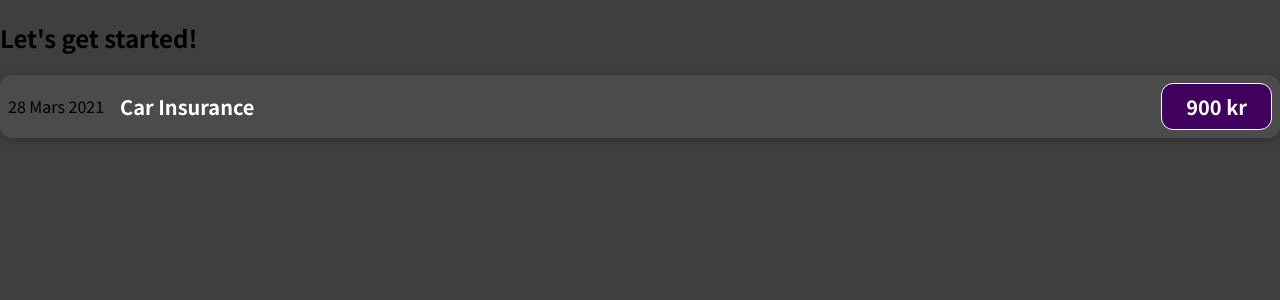
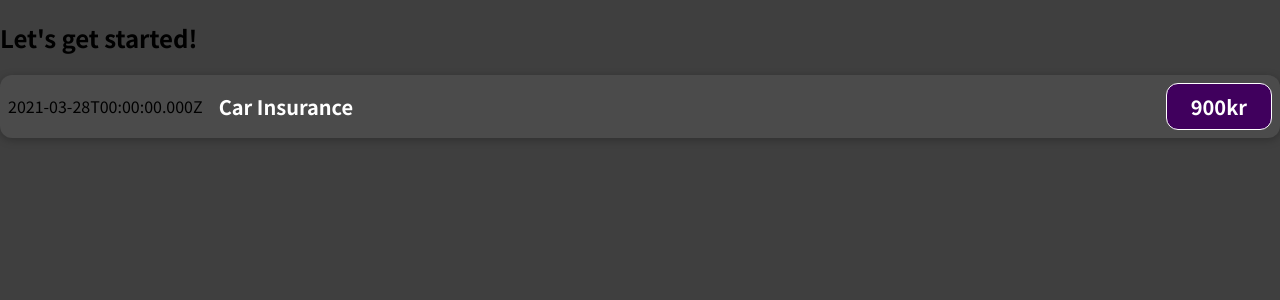
Before and after one commit to annikakubaj/React-expense-app, a JavaScript app: page / in a window 1280 px wide. Shown: the top 300 px of the page. Built offline with nearby package versions, Linux system fonts and the light colour scheme.

Commit message:
Added dynamic data into ExpenseItem component

```diff
--- a/src/components/ExpenseItem.js
+++ b/src/components/ExpenseItem.js
@@ -1,12 +1,16 @@
 import './ExpenseItem.css';
 
 function ExpenseItem() {
-  return (
+	const expenseDate = new Date(2021, 2, 28);
+	const expenseTitle = 'Car Insurance';
+	const expenseAmount = 900;
+
+	return (
   <div className="expense-item">
-    <div>28 Mars 2021</div>
+    <div>{expenseDate.toISOString()}</div>
     <div className="expense-item__description">
-      <h2>Car Insurance</h2>
-      <div className="expense-item__price">900 kr</div>
+      <h2>{expenseTitle}</h2>
+      <div className="expense-item__price">{expenseAmount}kr</div>
     </div>
   </div>
   );
```
Also changed, not shown: 1 other file (tests, documents, lock files or other folders).
